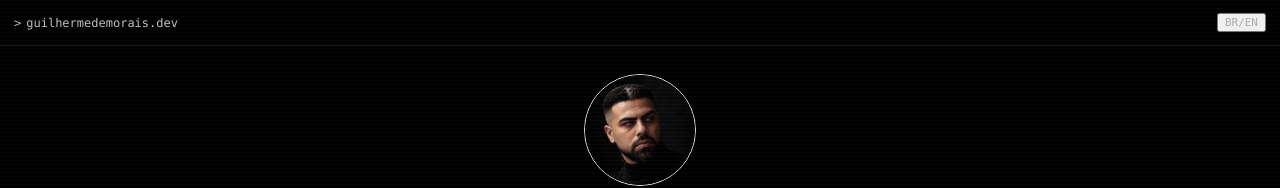
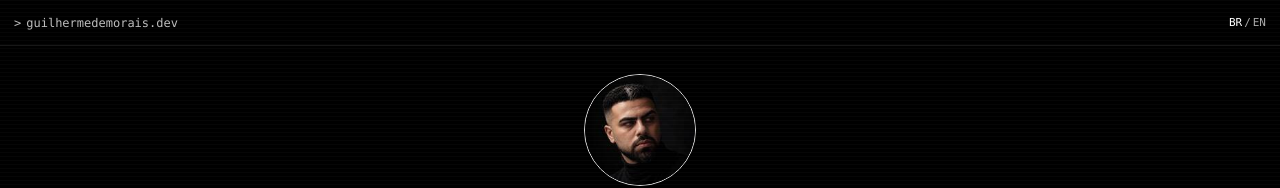
Before and after one commit to guilhermedemorais-dev/guilhermedemorais.dev, a Next.js app: page / in a window 1280 px wide. Shown: the top 188 px of the page. Built offline with nearby package versions, Linux system fonts and the light colour scheme.

Commit message:
style: align search prompt cursor

```diff
--- a/app/globals.css
+++ b/app/globals.css
@@ -77,3 +77,5 @@ a{color:inherit;text-decoration:none}
 .companyActions a,.whatsappCta{display:inline-flex;align-items:center;border:1px solid #444;background:#090909;color:#ddd;border-radius:7px;padding:10px 12px;font-size:10px;transition:.18s ease}
 .companyActions a:hover,.whatsappCta:hover{border-color:#fff;color:#fff;transform:translateY(-2px)}
 @media(min-width:701px){.companyAvatar{width:112px;height:112px;margin:0 auto 16px;font-size:42px}.companyActions{justify-content:center}}
+
+.searchPromptCursor{flex:0 0 auto;margin-right:1px}.searchClose{appearance:none;border:0;background:transparent;color:#777;padding:0 2px;font-size:18px;line-height:1;cursor:pointer}.searchClose:hover{color:#fff}.localeToggle{appearance:none;border:0;background:transparent;padding:0;display:inline-flex;align-items:center;gap:2px;cursor:pointer}.localeToggle .active{color:#fff}
```
